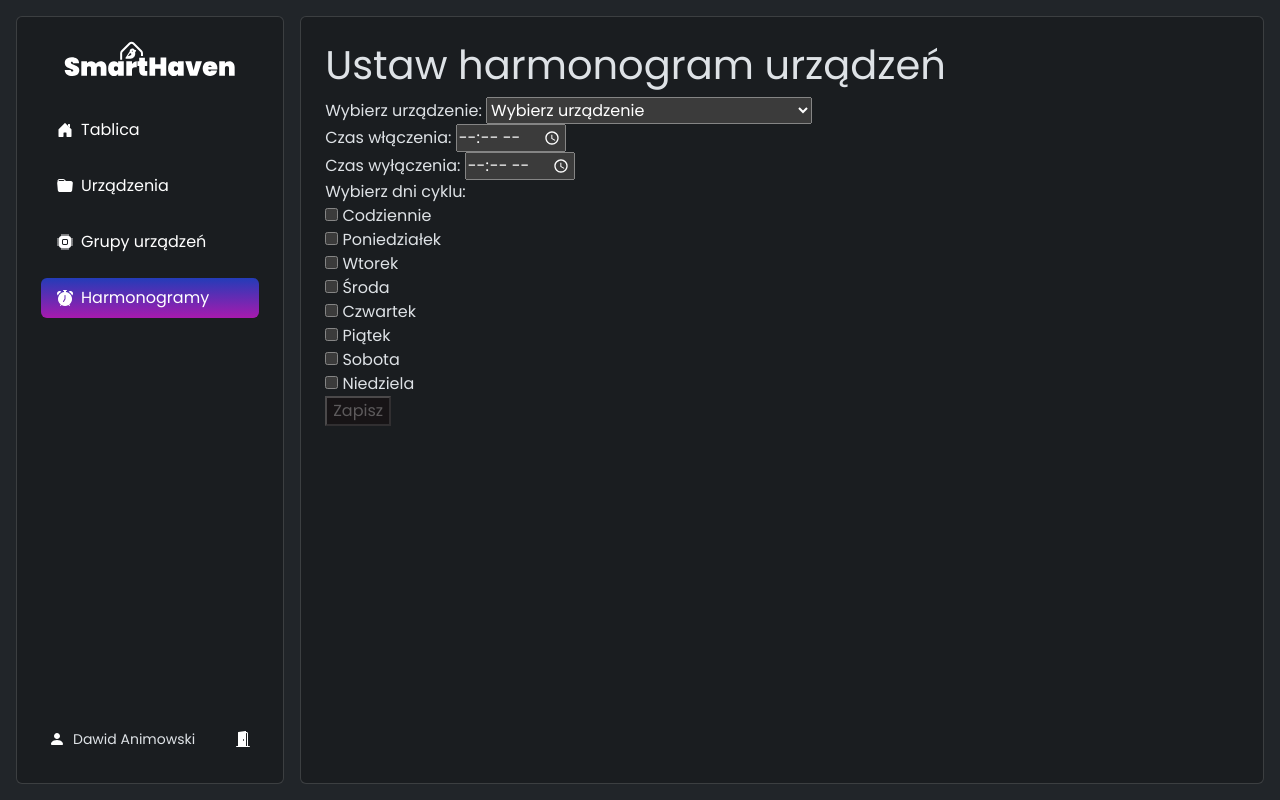
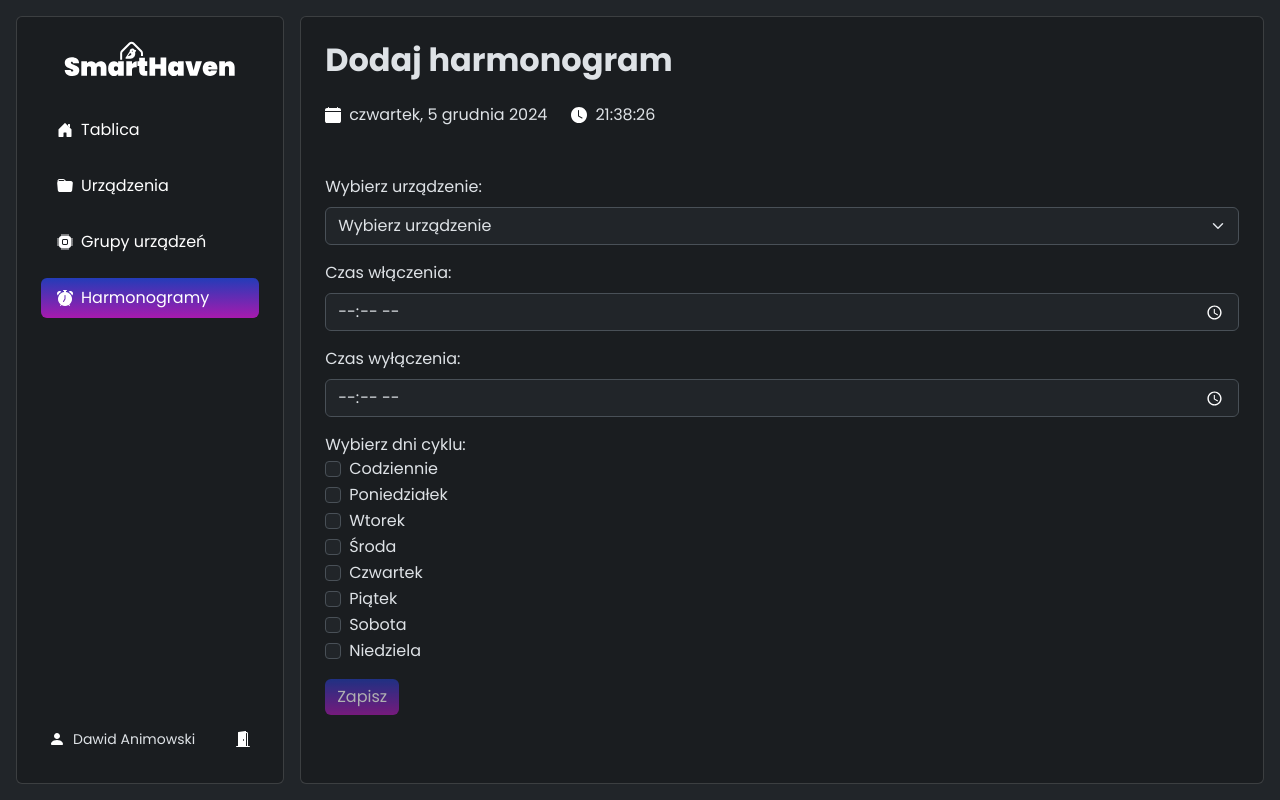
Before and after one commit to Jakub-Rudnik/SmartHaven, a PHP site: page /app/schedules in a window 1280 px wide. Run offline with PHP 8.4, Linux system fonts and the light colour scheme; data comes from the database, SQL or seed files in the repository.

Commit message:
feat!: form styling
BREAKING CHANGE: rename file Schedule.php to AddSchedule.php

```diff
--- /dev/null
+++ b/UI/components/AddSchedule.php
@@ -0,0 +1,109 @@
+<?php
+
+namespace UI\components;
+
+use Interfaces\UIElement;
+use Lib\DatabaseConnection;
+use Services\DeviceService;
+
+class AddSchedule implements UIElement
+{
+    private DeviceService $deviceService;
+    private DatabaseConnection $db;
+    private array $devices = [];
+
+    public function __construct(DatabaseConnection $db)
+    {
+        $this->db = $db;
+        $this->deviceService = new DeviceService($db);
+        $this->devices = $this->deviceService->getDevicesGroupedByLocations();
+    }
+
+    public function render(): string
+    {
+        $header = new Header('Dodaj harmonogram');
+        $html = $header->render();
+
+        $html .= "<div id='response-message'></div>";
+
+        if (count($this->devices) > 0) {
+            $html .= "
+            <form action='/api/save-schedule' class='mt-5' method='post'>
+                <div class='mb-3'>
+                    <label for='device-select' class='form-label'>Wybierz urządzenie:</label>
+                    <select id='device-select' class='form-select' name='device_id'>
+                        <option value=''>Wybierz urządzenie</option>";
+
+            foreach ($this->devices as $device) {
+                $html .= "<option value='" . htmlspecialchars($device->getId()) . "'>" .
+                    htmlspecialchars($device->getName()) . " (" . htmlspecialchars($device->getRoom() ?? 'Nieznany pokój') . ")
+                    </option>";
+            }
+
+            $html .= "
+                    </select>
+                </div>
+                <div class='mb-3'>
+                    <label for='start-time' class='form-label'>Czas włączenia:</label>
+                    <input class='form-control' type='time' id='start-time' name='start_time'>
+                </div>
+                <div class='mb-3'>
+                    <label for='end-time' class='form-label'>Czas wyłączenia:</label>
+                    <input class='form-control' type='time' id='end-time' name='end_time'>
+                </div>
+                <div class='mb-3'>
+                    <label>Wybierz dni cyklu:</label><br>
+                    <div class='form-check'>
+                        <input class='form-check-input' type='checkbox' id='everyday' name='cycle_days[]' value='codziennie'>
+                        <label class='form-check-label' for='everyday'>Codziennie</label>
+                    </div>
+
+                    <div class='form-check'>
+                        <input class='form-check-input weekdays' id='monday' type='checkbox' name='cycle_days[]' value='poniedziałek'>
+                        <label class='form-check-label' for='monday'>Poniedziałek</label>
+                    </div>
+
+                    <div class='form-check'>
+                        <input class='form-check-input weekdays' id='tuesday' type='checkbox' name='cycle_days[]' value='wtorek'>
+                        <label class='form-check-label' for='tuesday'>Wtorek</label>
+                    </div>
+
+                    <div class='form-check'>
+                        <input class='form-check-input weekdays' id='wednesday' type='checkbox' name='cycle_days[]' value='środa'>
+                        <label class='form-check-label' for='wednesday'>Środa</label>
+                    </div>
+
+                    <div class='form-check'>
+                        <input class='form-check-input weekdays' id='thursday' type='checkbox' name='cycle_days[]' value='czwartek'>
+                        <label class='form-check-label' for='thursday'>Czwartek</label>
+                    </div>
+
+                    <div class='form-check'>
+                        <input class='form-check-input weekdays' id='friday' type='checkbox' name='cycle_days[]' value='piątek'>
+                        <label class='form-check-label' for='friday'>Piątek</label>
+                    </div>
+
+                    <div class='form-check'>
+                        <input class='form-check-input weekdays' id='saturday' type='checkbox' name='cycle_days[]' value='sobota'>
+                        <label class='form-check-label' for='saturday'>Sobota</label>
+                    </div>
+
+                    <div class='form-check'>
+                        <input class='form-check-input weekdays' id='sunday' type='checkbox' name='cycle_days[]' value='niedziela'>
+                        <label class='form-check-label' for='sunday'>Niedziela</label>
+                    </div>
+
+                </div>
+                <button class='btn btn-primary' type='submit' name='schedule_device' id='submit-button' disabled>Zapisz</button>
+            </form>";
+        } else {
+            $html .= "<p>Brak urządzeń do wyświetlenia.</p>";
+        }
+
+        $html .= "
+            <script src='/Js/ScheduleValidation.js'></script>
+        ";
+
+        return $html;
+    }
+}
--- a/UI/components/Schedule.php
+++ /dev/null
@@ -1,75 +0,0 @@
-<?php
-
-namespace UI\components;
-
-use Interfaces\UIElement;
-use Lib\DatabaseConnection;
-use Services\DeviceService;
-
-class Schedule implements UIElement
-{
-    private DeviceService $deviceService;
-    private DatabaseConnection $db;
-    private array $devices = [];
-
-    public function __construct(DatabaseConnection $db)
-    {
-        $this->db = $db;
-        $this->deviceService = new DeviceService($db);
-        $this->devices = $this->deviceService->getDevicesGroupedByLocations();
-    }
-
-    public function render(): string
-    {
-        $html = "<h1>Ustaw harmonogram urządzeń</h1>";
-        $html .= "<div id='response-message'></div>";
-
-        if (count($this->devices) > 0) {
-            $html .= "
-            <form action='/api/save-schedule' method='post'>
-                <div class='form-group'>
-                    <label for='device-select'>Wybierz urządzenie:</label>
-                    <select id='device-select' name='device_id'>
-                        <option value=''>Wybierz urządzenie</option>";
-
-            foreach ($this->devices as $device) {
-                $html .= "<option value='".htmlspecialchars($device->getId())."'>".
-                    htmlspecialchars($device->getName())." (".htmlspecialchars($device->getRoom() ?? 'Nieznany pokój').")
-                    </option>";
-            }
-
-            $html .= "
-                    </select>
-                </div>
-                <div class='form-group'>
-                    <label for='start-time'>Czas włączenia:</label>
-                    <input type='time' id='start-time' name='start_time'>
-                </div>
-                <div class='form-group'>
-                    <label for='end-time'>Czas wyłączenia:</label>
-                    <input type='time' id='end-time' name='end_time'>
-                </div>
-                <div class='form-group'>
-                    <label>Wybierz dni cyklu:</label><br>
-                    <label><input type='checkbox' id='everyday' name='cycle_days[]' value='codziennie'> Codziennie</label><br>
-                    <label><input type='checkbox' name='cycle_days[]' value='poniedziałek' class='weekdays'> Poniedziałek</label><br>
-                    <label><input type='checkbox' name='cycle_days[]' value='wtorek' class='weekdays'> Wtorek</label><br>
-                    <label><input type='checkbox' name='cycle_days[]' value='środa' class='weekdays'> Środa</label><br>
-                    <label><input type='checkbox' name='cycle_days[]' value='czwartek' class='weekdays'> Czwartek</label><br>
-                    <label><input type='checkbox' name='cycle_days[]' value='piątek' class='weekdays'> Piątek</label><br>
-                    <label><input type='checkbox' name='cycle_days[]' value='sobota' class='weekdays'> Sobota</label><br>
-                    <label><input type='checkbox' name='cycle_days[]' value='niedziela' class='weekdays'> Niedziela</label><br>
-                </div>
-                <button type='submit' name='schedule_device' id='submit-button' disabled>Zapisz</button>
-            </form>";
-        } else {
-            $html .= "<p>Brak urządzeń do wyświetlenia.</p>";
-        }
-
-        $html .= "
-            <script src='js/ScheduleValidation.js'></script>
-        ";
-
-        return $html;
-    }
-}
--- a/index.php
+++ b/index.php
@@ -10,7 +10,7 @@ use UI\components\Dashboard;
 use UI\components\Devices;
 use UI\components\Groups;
 use Lib\DatabaseConnection;
-use UI\components\Schedule;
+use UI\components\AddSchedule;
 
 
 if ($request[1] == 'api') {
@@ -120,7 +120,7 @@ $navbar = new Navbar($navItems, $currentPath);
                 echo $groups->render();
                 break;
             case 'schedules':
-                $schedules = new Schedule($DatabaseConnection);
+                $schedules = new AddSchedule($DatabaseConnection);
                 echo $schedules->render();
                 break;
             default:
```
